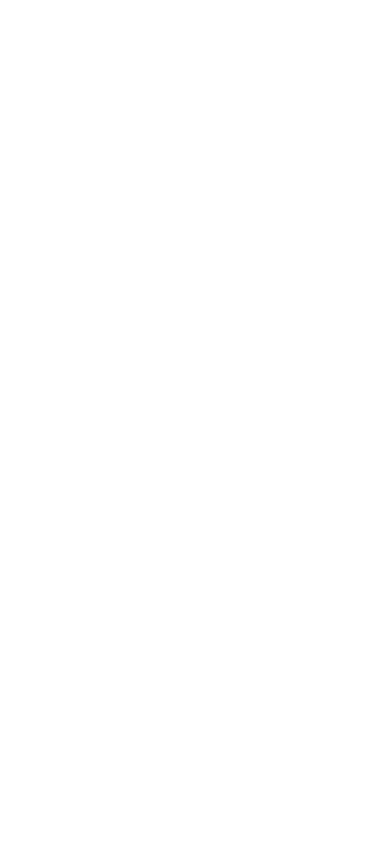
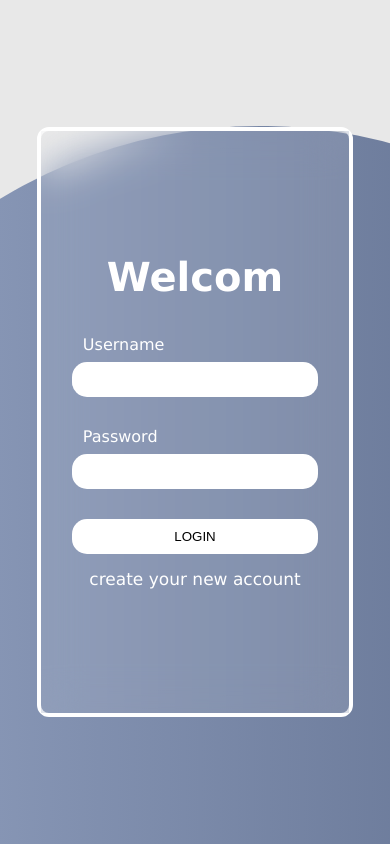
Before and after one commit to armitafarsi/Login-pro, a plain HTML site: page index.html in a window 390 px wide. Drawn offline with Linux system fonts and the light colour scheme.

Commit message:
the responsive project complete

```diff
--- a/index.html
+++ b/index.html
@@ -6,8 +6,31 @@
           content="width=device-width, user-scalable=no, initial-scale=1.0, maximum-scale=1.0, minimum-scale=1.0">
     <meta http-equiv="X-UA-Compatible" content="ie=edge">
     <title>profesional Login Page</title>
+    <link rel="stylesheet" href="style.css">
 </head>
 <body>
 
+
+<div class="form-group">
+    <form class="input-block" action="#">
+        <h1>Welcom</h1>
+        <div class="input-group">
+            <label for="username">Username</label>
+            <input type="text" id="username">
+        </div>
+   <div class="input-group">
+       <label for="pass">Password</label>
+       <input type="password" id="pass">
+   </div>
+
+    <button type="submit">LOGIN</button>
+    <a href="#">create your new account</a>
+    </form>
+    <div class="img">
+        <img src="img/login.jpg" >
+    </div>
+
+</div>
+<div class="circle"></div>
 </body>
 </html>
--- /dev/null
+++ b/style.css
@@ -0,0 +1,120 @@
+*{
+    margin: 0;
+    padding: 0;
+    box-sizing: border-box;
+}
+body{
+
+    height: 100vh;
+    display: flex;
+    flex-direction: column;
+    align-items: center;
+    justify-content: center;
+    margin: 0 auto;
+    background-color: #e8e8e8;
+    font-family: Verdana ;
+
+}
+.form-group{
+    width: 81%;
+    max-width: 1200px;
+
+    display: flex;
+    height: 70%;
+    color: white;
+    border: 4px solid white;
+    border-radius: 12px;
+}
+
+.input-block{
+    display: flex;
+    flex-direction: column;
+    flex-basis: 75%;
+    height: 100%;
+   align-items: center;
+    justify-content: center;
+    background-color: rgba(255,255,255,0.1);
+    backdrop-filter: blur(20px);
+
+}
+.input-block h1{
+    font-size: 40px;
+    margin-bottom: 20px;
+
+}
+.input-group{
+
+    margin: 15px;
+    display: flex;
+    flex-direction: column;
+    width: 50%;
+
+
+}
+.input-group label{
+    margin-left: 11px;
+    margin-bottom: 0.5rem;
+}
+input{
+
+
+    height: 35px;
+    border-radius: 15px;
+    border: transparent;
+    padding: 8px;
+}
+input:focus{
+    outline: 0;
+}
+.form-group button{
+   width: 50%;
+    height: 35px;
+    border-radius: 15px;
+    border: 0;
+    cursor: pointer;
+    margin: 15px auto;
+    background-color: white;
+
+
+}
+.form-group a{
+    text-decoration: none;
+    color: white;
+    font-size: 17px;
+}
+.img{
+    background-color: white;
+    flex-basis: 25%;
+    display: flex;
+    align-items: center;
+    justify-content: center;
+}
+.img img{
+    max-width: 250px;
+    height: auto;
+    object-fit: cover;
+
+}
+.circle{
+    height:1000px;
+    width:1000px;
+background-image: linear-gradient(to right, #94a3c2,#596888);
+    border-radius: 100%;
+    position:fixed ;
+   top:60%;
+    left: -15rem;
+    z-index: -1;
+    transform: translateY(-38%);
+}
+@media screen and (max-width: 768px){
+    .img{
+        display: none;
+    }
+    .input-block{
+        flex-basis: 100%;
+    }
+    .input-group , .form-group button{
+        width: 80%;
+    }
+
+}
```
